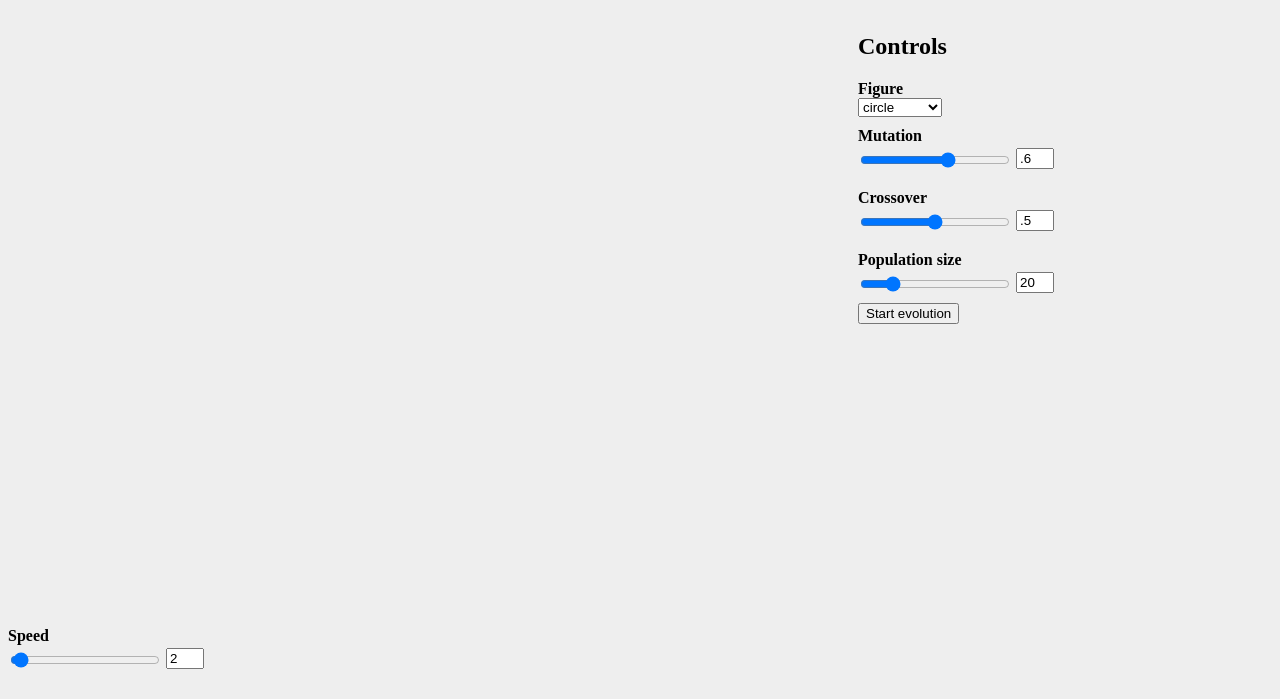
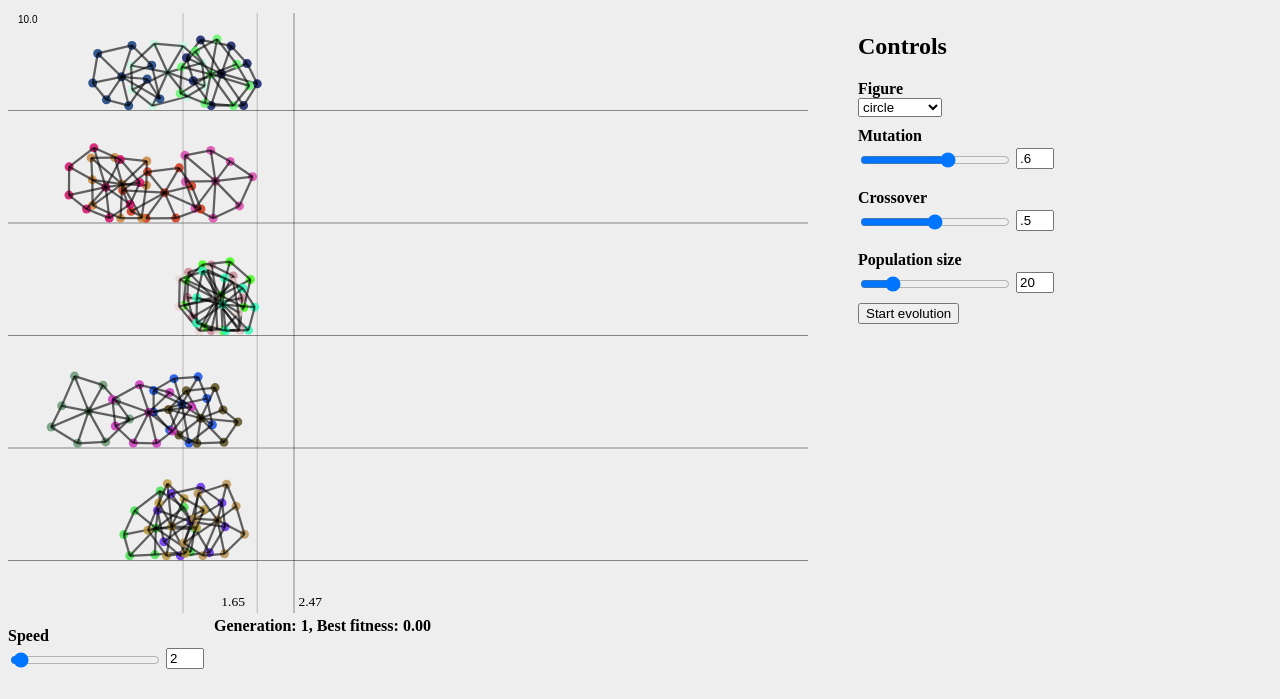
Before and after one commit to Matsemann/walkingea, a website: page docs/index.html in a window 1280 px wide. Shown: the part 101-800 px from the top of the page. Drawn offline with Linux system fonts and the light colour scheme; the site is published under a folder, as on GitHub Pages, so addresses that start at the root find nothing.

Commit message:
proper url

```diff
--- a/docs/index.html
+++ b/docs/index.html
@@ -89,6 +89,6 @@
 </div>
 
 
-<script src="/bundle.js"></script>
+<script src="bundle.js"></script>
 </body>
 </html>
```
